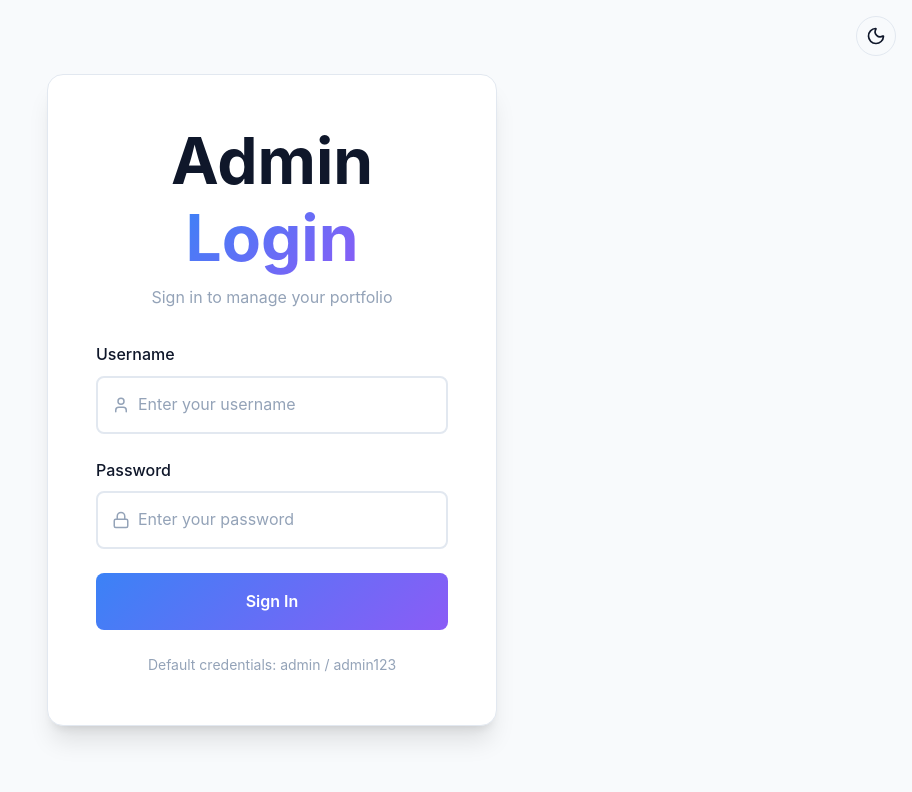
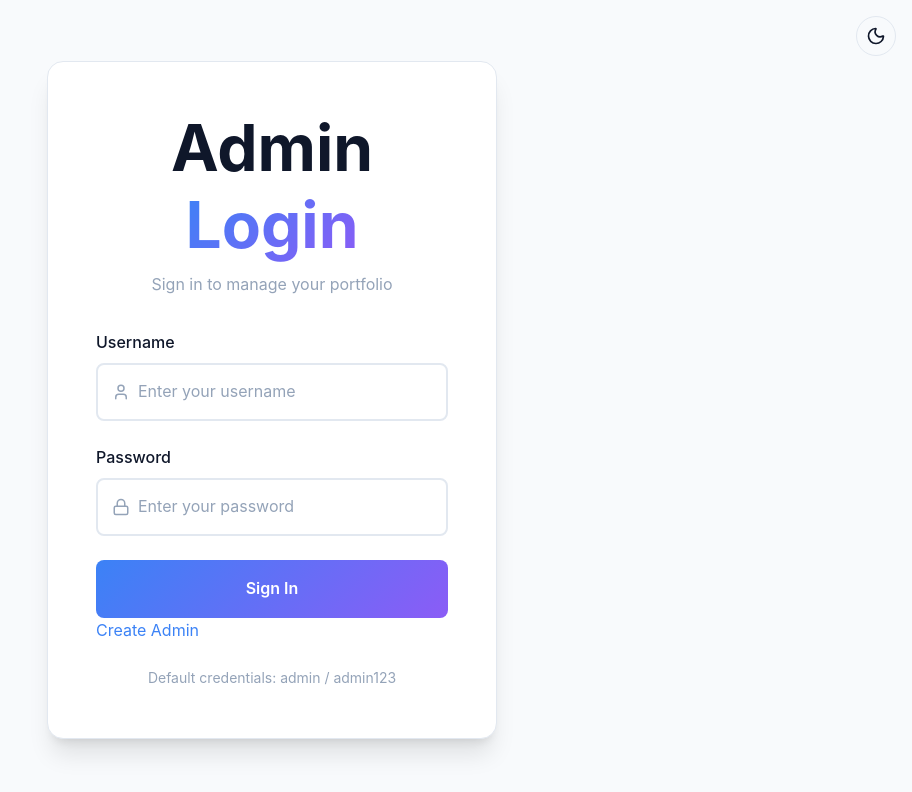
Before and after one commit to lexxakaatune/codeByLex, a React (Vite) app in the folder frontend/: page /#/admin/login in a window 1280 px wide. Shown: the top 792 px of the page, without its empty margins (368-1280 px from the left). Built offline with nearby package versions, Linux system fonts and the light colour scheme; no server answers; sample sign-in values are in the browser's storage.

Commit message:
Update AdminLogin.tsx

```diff
--- a/frontend/src/pages/AdminLogin.tsx
+++ b/frontend/src/pages/AdminLogin.tsx
@@ -91,6 +91,8 @@ export default function AdminLogin() {
           <button type="submit" className="login-button" disabled={isLoading}>
             {isLoading ? 'Signing in...' : 'Sign In'}
           </button>
+
+          <a href="/register-admin">Create Admin</a>
         </form>
 
         <div style={{ marginTop: '1.5rem', textAlign: 'center', fontSize: '0.875rem', color: 'var(--text-muted)' }}>
```
